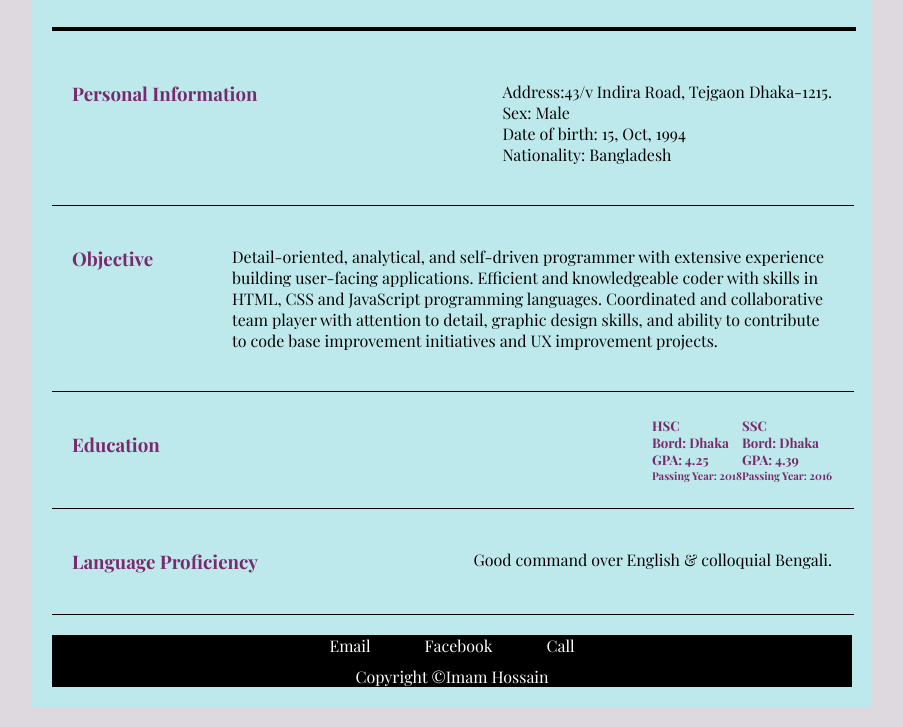
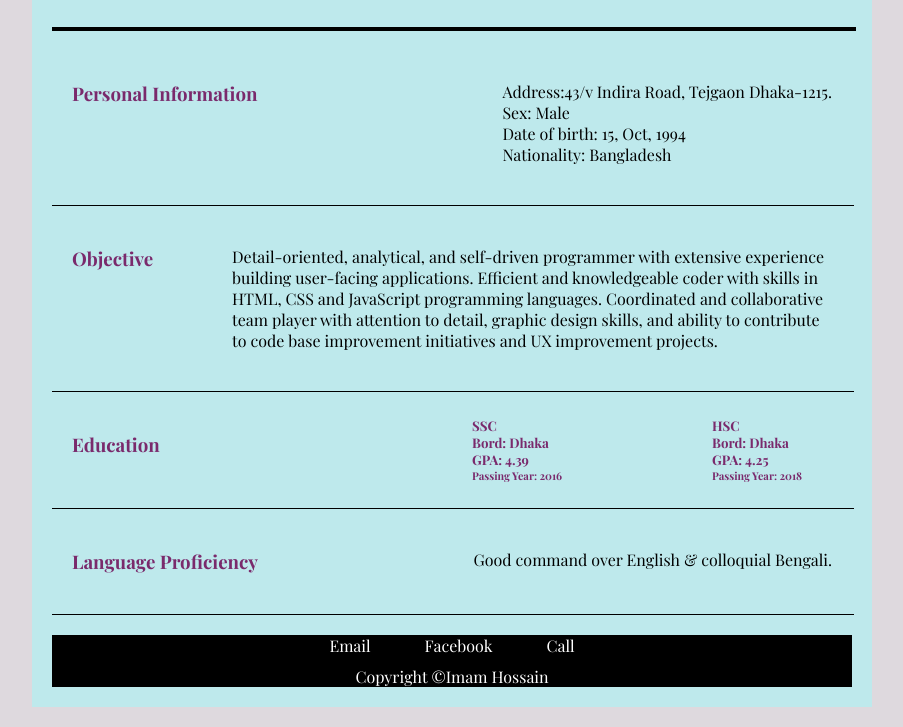
Before and after one commit to imam-dhaka94/cv-css, a plain HTML site: page index.html in a window 1280 px wide. Shown: the part 213-940 px from the top of the page, without its empty margins (188-1091 px from the left). Drawn offline with nearby package versions, Linux system fonts and the light colour scheme; a web font is replaced by a local one.

Commit message:
correction

```diff
--- a/style.css
+++ b/style.css
@@ -166,8 +166,9 @@ hr{
 }
 .edu-template-left{
     width:45%;
-    float:left;
-
+    float:right;
+    position: relative;
+    left: 130px;
 
 
 }
@@ -175,15 +176,18 @@ hr{
     width: 45%;
     float: right;
     margin-right: 20px;
+    position: relative;
+    left: 180px;
 
 
 
 }
 .div-left-edu{
-    max-width: 75%;
+    width: 75%;
     float:right;
     padding: 25%px;
     margin:5px auto;
+    right: 100px;
 
 
 }
```
Also changed, not shown: index.html (+1 -0 lines).
